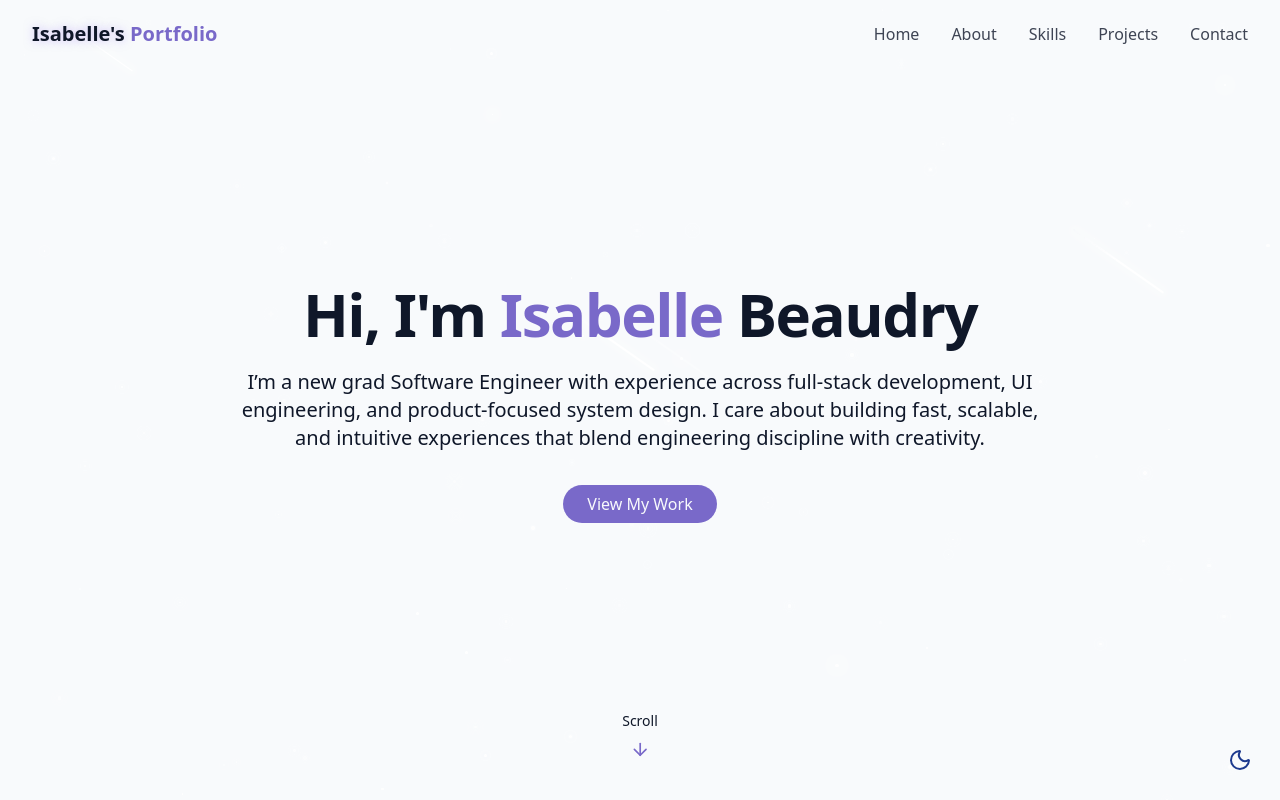
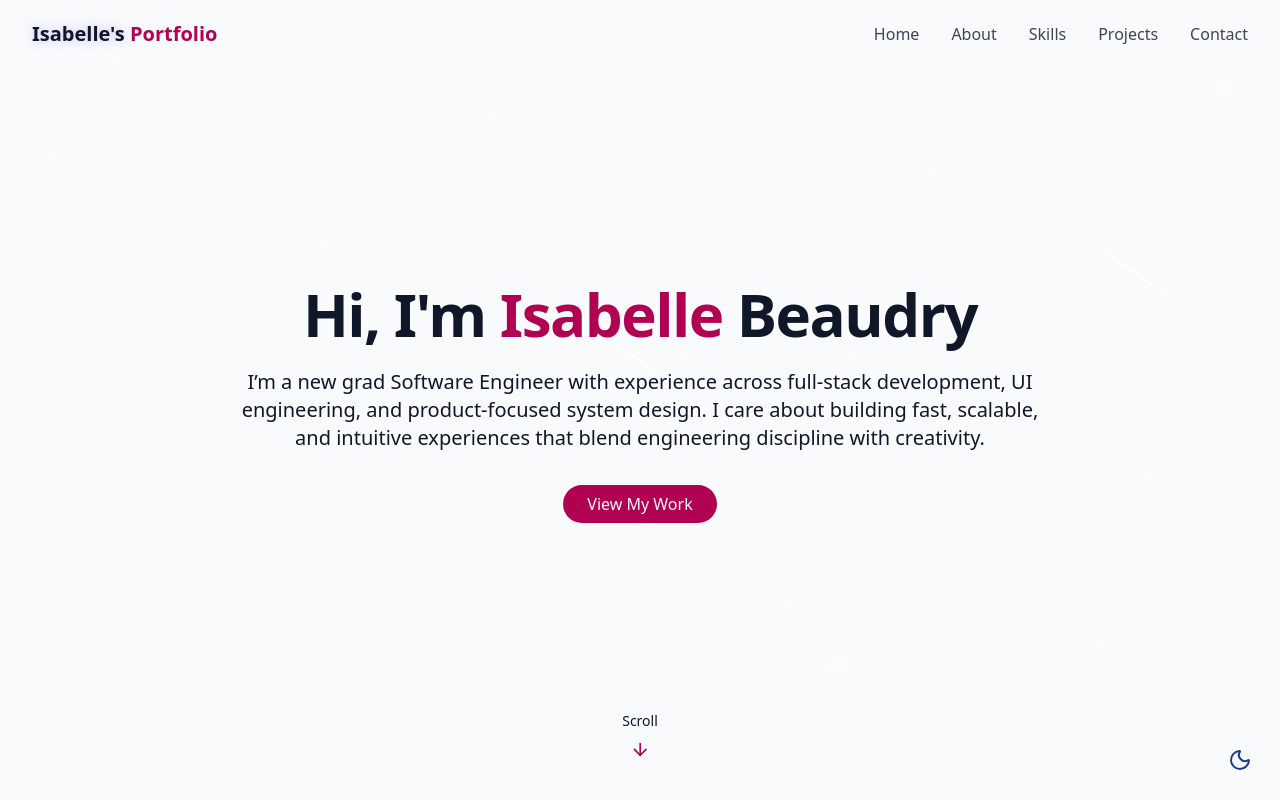
Before and after one commit to isabelle-bh/portfolio-2025, a React (Vite) app: page / in a window 1280 px wide. Shown: the top 800 px of the page. Built offline with nearby package versions, Linux system fonts and the light colour scheme.

Commit message:
style: changing colours around

```diff
--- a/src/index.css
+++ b/src/index.css
@@ -70,19 +70,19 @@
 
     --card: 0 0% 100%;
 
-    --primary: 250 47% 60%;
+    --primary: 333, 98%, 35%;
     --primary-foreground: 210 40% 98%;
 
     --border: 214 32% 91%;
   }
 
   .dark {
-    --background: 222 47% 4%;
+    --background: 315.9 76.61% 6.81%;
     --foreground: 213 31% 91%;
 
-    --card: 222 47% 8%;
+    --card: 327.67deg 75.12% 12.44%;
 
-    --primary: 250 65% 65%;
+    --primary: 333, 98%, 35%;
     --primary-foreground: 213 31% 91%;
 
     --border: 217 33% 20%;
@@ -153,7 +153,7 @@
 
 @utility meteor {
   @apply absolute bg-linear-to-r from-white via-white to-transparent rounded-full;
-  box-shadow: 0 0 10px 5px rgba(255,255,255,0.3);
+  box-shadow: 0 0 50px 5px rgba(255,255,255,0.3);
 }
 
 #root {
```
